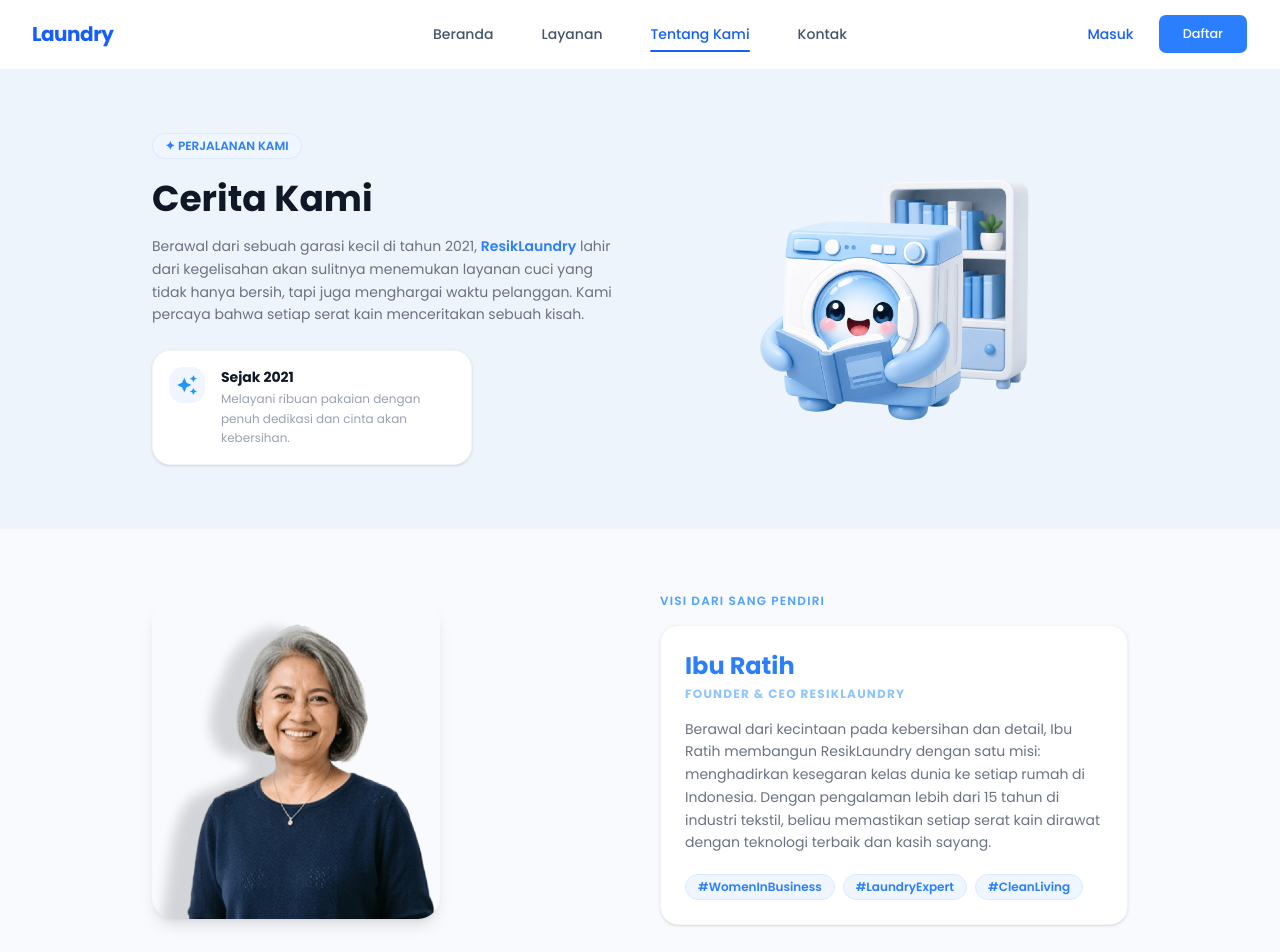
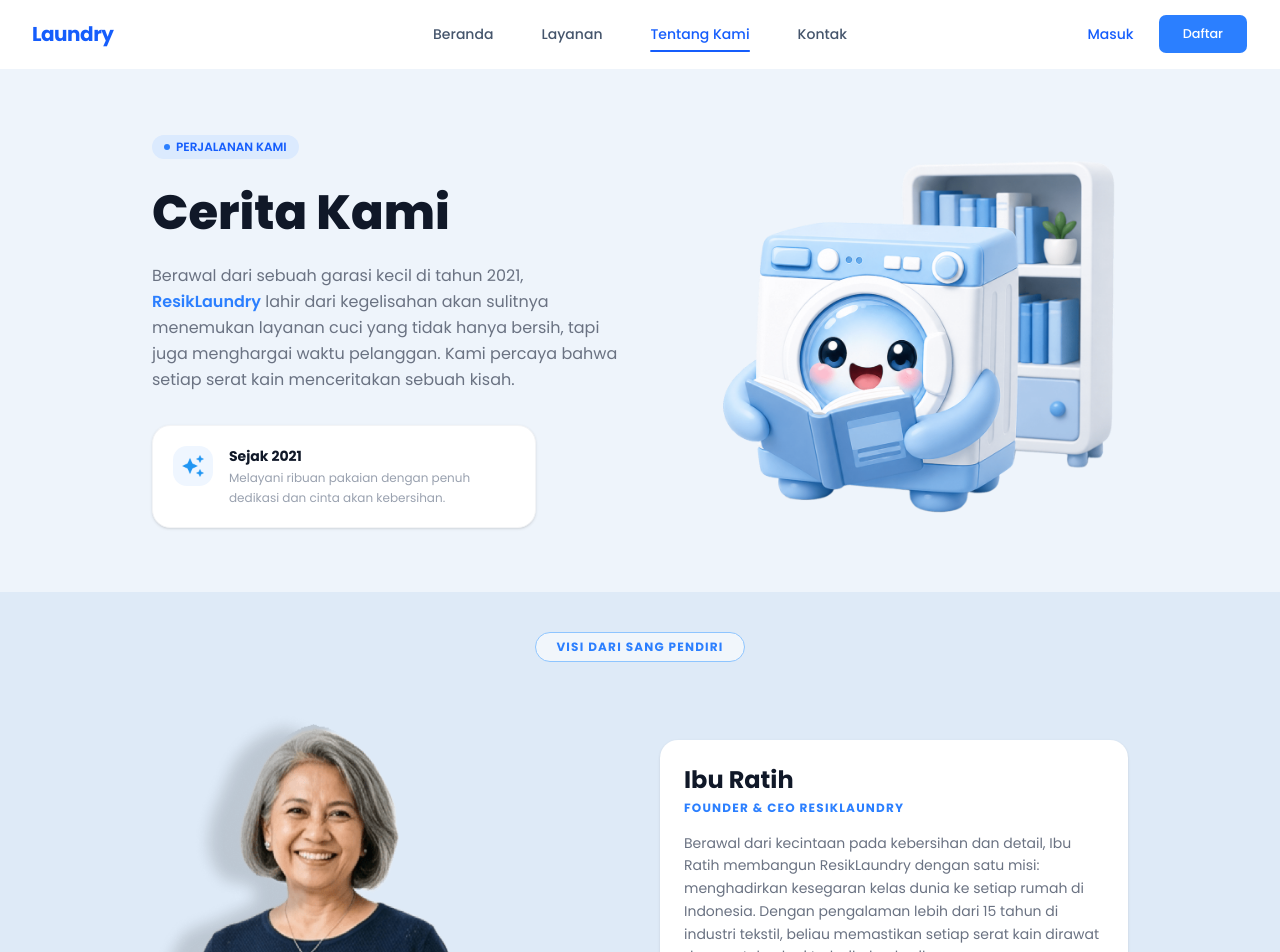
Before and after one commit to Varaaa-arch/WCC_UMKM-Laundry_Digital_Solution, a Next.js app: page /about in a window 1280 px wide. Shown: the top 952 px of the page. Built offline with nearby package versions, Linux system fonts and the light colour scheme.

Commit message:
fix(about): meng-optimisasi UI di section about me

```diff
--- a/src/app/about/page.tsx
+++ b/src/app/about/page.tsx
@@ -10,14 +10,16 @@ export default function AboutPage() {
       <main className="min-h-screen bg-[#EEF4FB]">
 
         {/* Section 1 — Cerita Kami */}
-        <section className="max-w-5xl mx-auto px-6 py-16 grid grid-cols-1 md:grid-cols-2 gap-10 items-center">
+        <section className="bg-[#EEF4FB]">
+          <div className="max-w-5xl mx-auto px-6 py-16 grid grid-cols-1 md:grid-cols-2 gap-10 items-center">
             {/* Kiri */}
             <div>
-            <span className="inline-flex items-center gap-1.5 text-xs font-semibold text-blue-500 bg-blue-50 border border-blue-100 rounded-full px-3 py-1 mb-5">
-              ✦ PERJALANAN KAMI
+              <span className="inline-flex items-center gap-1.5 text-xs font-semibold text-blue-600 bg-blue-100 rounded-full px-3 py-1 mb-6">
+                <span className="w-1.5 h-1.5 rounded-full bg-blue-500 shrink-0" />
+                PERJALANAN KAMI
               </span>
-            <h1 className="text-3xl sm:text-4xl font-bold text-gray-900 mb-4">Cerita Kami</h1>
-            <p className="text-gray-500 text-sm leading-relaxed mb-6">
+              <h1 className="text-4xl sm:text-5xl font-extrabold text-gray-900 mb-5 leading-tight">Cerita Kami</h1>
+              <p className="text-gray-500 text-base leading-relaxed mb-8">
                 Berawal dari sebuah garasi kecil di tahun 2021,{" "}
                 <span className="text-blue-500 font-semibold">ResikLaundry</span>{" "}
                 lahir dari kegelisahan akan sulitnya menemukan layanan cuci yang tidak hanya bersih, tapi
@@ -25,9 +27,9 @@ export default function AboutPage() {
               </p>
 
               {/* Badge */}
-            <div className="flex items-start gap-4 bg-white rounded-2xl p-4 shadow-sm border border-gray-100 max-w-xs">
-              <div className="w-9 h-9 bg-blue-50 rounded-xl flex items-center justify-center shrink-0">
-                <Image src="/images/about-me-img/aboutMe-star.png" alt="" width={20} height={20} className="w-5 h-auto" />
+              <div className="flex items-start gap-4 bg-white rounded-2xl p-5 shadow-sm border border-gray-100 max-w-sm">
+                <div className="w-10 h-10 bg-blue-50 rounded-xl flex items-center justify-center shrink-0">
+                  <Image src="/images/about-me-img/aboutMe-star.png" alt="" width={22} height={22} style={{ height: "auto" }} />
                 </div>
                 <div>
                   <p className="font-bold text-gray-900 text-sm">Sejak 2021</p>
@@ -38,45 +40,52 @@ export default function AboutPage() {
               </div>
             </div>
 
-          {/* Kanan — Mascot */}
-          <div className="flex justify-center">
-            <div className="relative w-72 h-72">
+            {/* Kanan — Mascot besar */}
+            <div className="flex justify-center md:justify-end">
+              <div className="relative w-[420px] h-[380px]">
                 <Image
                   src="/images/about-me-img/aboutMe-mascot.png"
                   alt="Maskot ResikLaundry"
                   fill
-                className="object-contain"
-                sizes="288px"
+                  className="object-contain object-right-bottom"
+                  sizes="420px"
+                  priority
                 />
+              </div>
             </div>
           </div>
         </section>
 
         {/* Section 2 — Founder */}
-        <section className="bg-white/60">
-          <div className="max-w-5xl mx-auto px-6 py-16 grid grid-cols-1 md:grid-cols-2 gap-10 items-center">
-            {/* Kiri — Foto CEO */}
+        <section className="bg-[#deeaf7] overflow-hidden">
+          <div className="max-w-5xl mx-auto px-6 pt-10 pb-0">
+            {/* Label tengah atas */}
+            <div className="flex justify-center mb-8">
+              <span className="text-xs font-bold text-blue-500 tracking-widest uppercase border border-blue-300 rounded-full px-5 py-1.5 bg-white/60">
+                VISI DARI SANG PENDIRI
+              </span>
+            </div>
+
+            <div className="grid grid-cols-1 md:grid-cols-2 gap-10 items-end">
+              {/* Kiri — Foto CEO overflow ke bawah */}
               <div className="flex justify-center md:justify-start">
-              <div className="relative w-72 h-80 rounded-3xl overflow-hidden shadow-lg">
+                <div className="relative w-80 h-96">
                   <Image
                     src="/images/about-me-img/aboutMe-ceo.png"
                     alt="Ibu Ratih - Founder ResikLaundry"
                     fill
                     className="object-cover object-top"
-                  sizes="288px"
+                    sizes="320px"
                   />
                 </div>
               </div>
 
-            {/* Kanan — Info */}
-            <div>
-              <span className="text-xs font-semibold text-blue-400 tracking-widest uppercase mb-4 block">
-                Visi dari Sang Pendiri
-              </span>
-              <div className="bg-white rounded-2xl p-6 shadow-sm border border-gray-100">
-                <h2 className="text-2xl font-bold text-blue-500 mb-1">Ibu Ratih</h2>
-                <p className="text-xs font-bold text-blue-300 tracking-widest uppercase mb-4">
-                  Founder &amp; CEO ResikLaundry
+              {/* Kanan — Info card */}
+              <div className="pb-10">
+                <div className="bg-white rounded-2xl p-6 shadow-sm">
+                  <h2 className="text-2xl font-bold text-gray-900 mb-1">Ibu Ratih</h2>
+                  <p className="text-xs font-bold text-blue-500 tracking-widest uppercase mb-4">
+                    FOUNDER &amp; CEO RESIKLAUNDRY
                   </p>
                   <p className="text-gray-500 text-sm leading-relaxed mb-5">
                     Berawal dari kecintaan pada kebersihan dan detail, Ibu Ratih membangun ResikLaundry dengan satu
@@ -93,6 +102,7 @@ export default function AboutPage() {
                         {tag}
                       </span>
                     ))}
+                  </div>
                 </div>
               </div>
             </div>
--- a/src/app/demo/page.tsx
+++ b/src/app/demo/page.tsx
@@ -4,12 +4,12 @@ import { PlayIcon } from "lucide-react";
 export default function BubbleDemo() {
   return (
     <div className="min-h-screen bg-[#e8f0fe] flex flex-col items-center justify-center gap-20">
-      <BubbleButton className="flex items-center gap-3 px-12 py-5 rounded-full font-bold text-white text-2xl bg-gradient-to-r from-sky-400 to-blue-600 shadow-[0_8px_32px_rgba(59,130,246,0.4)]">
+      <BubbleButton className="flex items-center gap-3 px-12 py-5 rounded-full font-bold text-white text-2xl bg-linear-to-r from-sky-400 to-blue-600 shadow-[0_8px_32px_rgba(59,130,246,0.4)]">
         <PlayIcon className="w-7 h-7 fill-white" />
         play
       </BubbleButton>
 
-      <BubbleButton className="px-10 py-4 rounded-full font-bold text-white text-lg bg-gradient-to-r from-blue-500 to-blue-700 shadow-[0_8px_32px_rgba(59,130,246,0.4)]">
+      <BubbleButton className="px-10 py-4 rounded-full font-bold text-white text-lg bg-linear-to-r from-blue-500 to-blue-700 shadow-[0_8px_32px_rgba(59,130,246,0.4)]">
         Pesan Sekarang
       </BubbleButton>
     </div>
```
Lines whose indentation alone changed are shown as unchanged.
